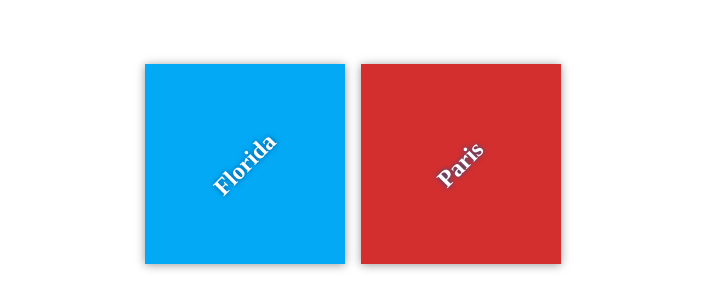
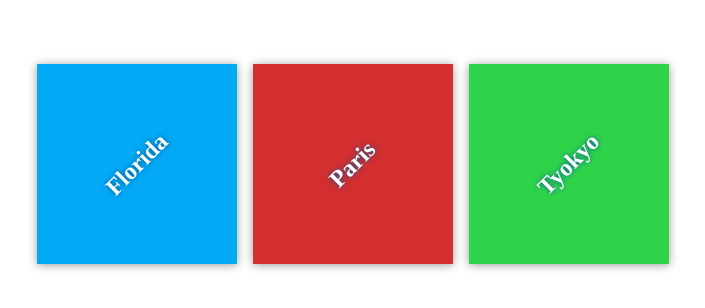
Before and after one commit to lingling-dou/my-travel-plans, a plain HTML site: page index.html in a window 1280 px wide. Shown: the part 236-544 px from the top of the page, without its empty margins (287-992 px from the left). Drawn offline with Linux system fonts and the light colour scheme.

Commit message:
Add destination Tyokyo

```diff
--- a/css/app.css
+++ b/css/app.css
@@ -56,3 +56,6 @@ h2 {
 #paris {
     background-color: #d32f2f;
 }
+#Tyokyo {
+    background-color: #2fd34a;
+}
--- a/index.html
+++ b/index.html
@@ -17,6 +17,9 @@
             <div class="destination" id="paris">
                 <h2>Paris</h2>
             </div>
+            <div class="destination" id="Tyokyo">
+                <h2>Tyokyo</h2>
+            </div>
         </div>
     </div>
 
```
